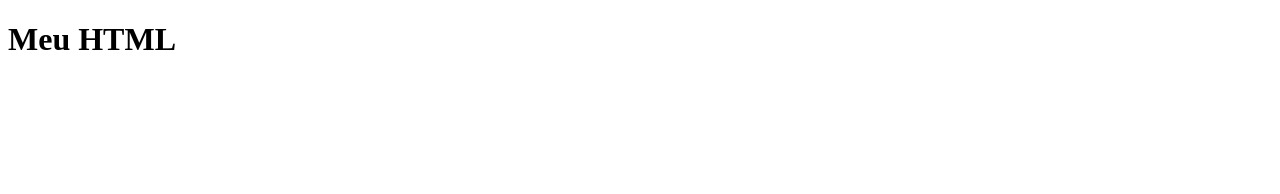
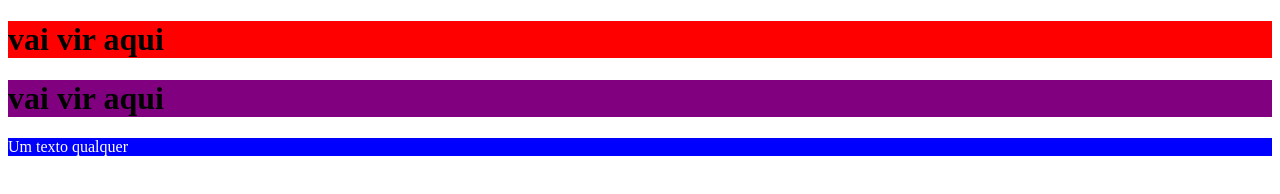
Before and after one commit to wanderson-soarresss/html-css1.2, a plain HTML site: page index.html in a window 1280 px wide. Drawn offline with Linux system fonts and the light colour scheme.

Commit message:
class html-css

```diff
--- a/index.html
+++ b/index.html
@@ -4,9 +4,27 @@
     <meta charset="UTF-8">
     <meta name="viewport" content="width=device-width, initial-scale=1.0">
     <title>Meu HTML</title>
+    <style>
+        h1{
+            background: red
+        }
+
+        p{
+            background: blue;
+            color: white;
+        }
+
+        #cabecalho-dois{
+            background: purple;
+        }
+
+
+    </style>
 </head>
 <body>
-    <h1>Meu HTML</h1>
-    <p></p>
+    <h1 id="cabecalho-um" class="fundo-vermelho">vai vir aqui</h1>
+
+    <h1 id="cabecalho-dois" class="fundo-vermelho">vai vir aqui</h1>
+    <p>Um texto qualquer</p>
 </body>
 </html>
```
